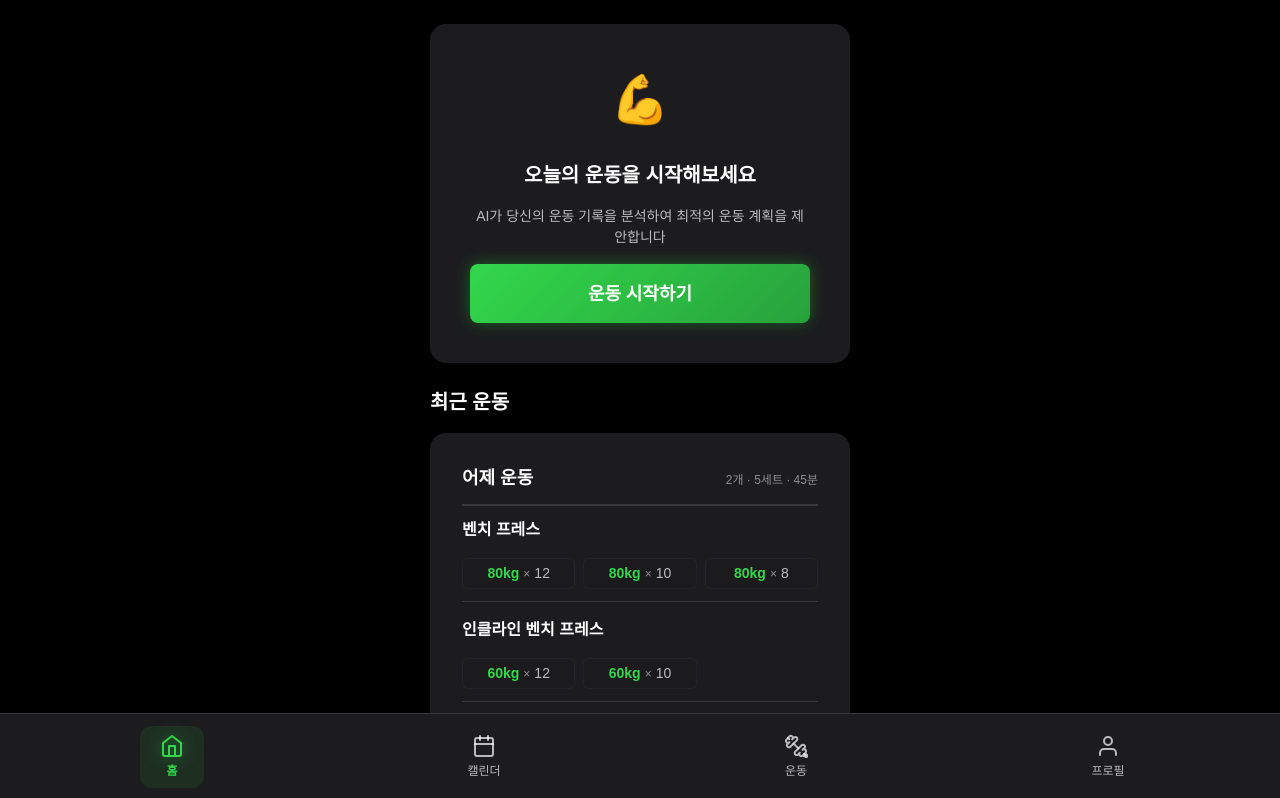
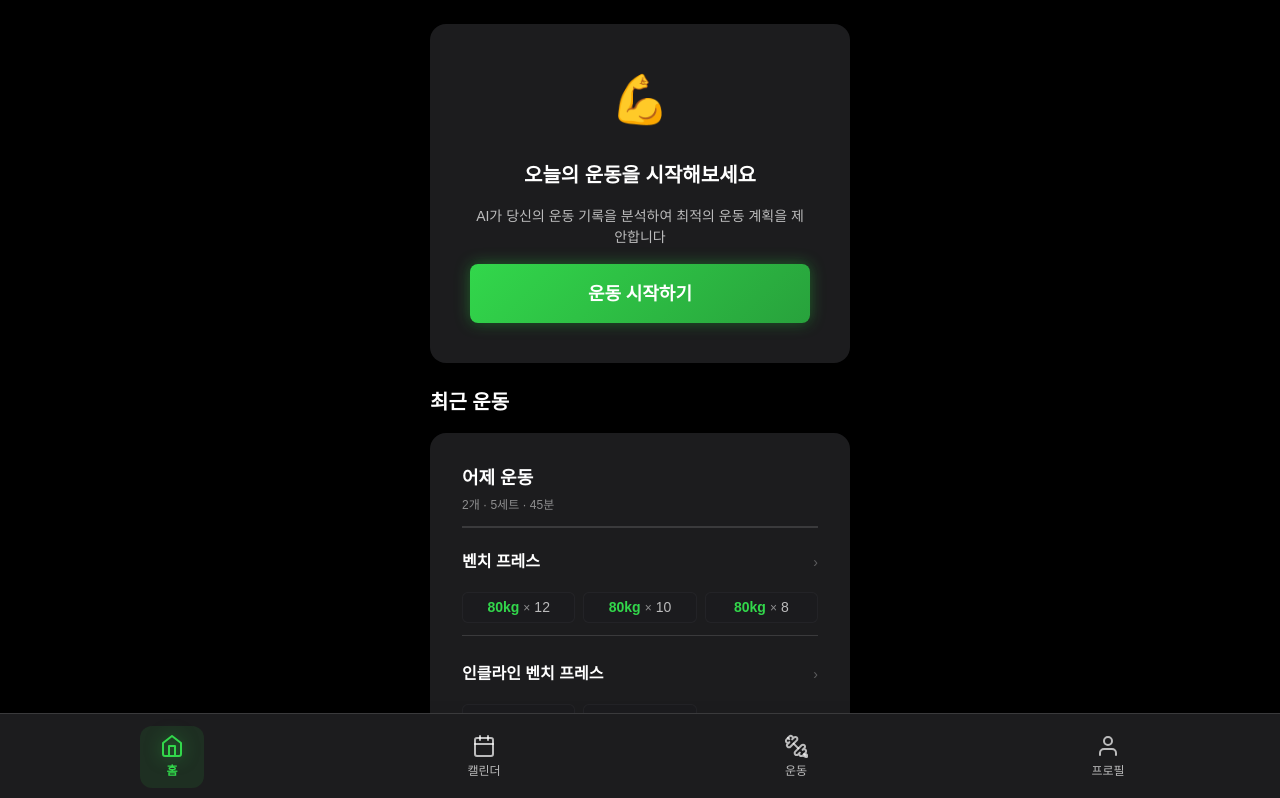
Before and after one commit to Sharknia/dowajwo-woondong, a Next.js app: page / in a window 1280 px wide. Shown: the top 798 px of the page. Built offline with nearby package versions, Linux system fonts and the light colour scheme.

Commit message:
운동 세션 카드 및 운동 카드 컴포넌트에 운동 편집 기능 추가. 운동 카드에서 마우스 오버 시 스타일 변경 및 접근성 개선을 위한 버튼 추가로 사용자 경험 향상.

```diff
--- a/app/calendar/page.tsx
+++ b/app/calendar/page.tsx
@@ -146,6 +146,11 @@ function CalendarPageContent() {
     // TODO: 운동 추가 페이지로 이동
   };
 
+  const handleEditWorkout = (sessionId: string) => {
+    console.log('운동 편집:', sessionId);
+    // TODO: 운동 편집 페이지로 이동
+  };
+
   const handleNavClick = (itemId: string) => {
     console.log('네비게이션 아이템 클릭:', itemId);
     setActiveNavItem(itemId);
@@ -175,6 +180,7 @@ function CalendarPageContent() {
             <WorkoutSessionCard
               session={selectedWorkout}
               onClick={() => console.log('운동 상세 보기')}
+              onEdit={() => handleEditWorkout(selectedWorkout.id)}
             />
           ) : (
             <div style={emptyStateStyle}>
--- a/components/workout/ExerciseCard.tsx
+++ b/components/workout/ExerciseCard.tsx
@@ -19,20 +19,43 @@ export function ExerciseCard({ exercise, onClick }: ExerciseCardProps) {
   const { theme } = useTheme();
   const isDark = theme === 'dark';
 
+  const [isHovered, setIsHovered] = React.useState(false);
+
   const containerStyle: React.CSSProperties = {
     display: 'flex',
     flexDirection: 'column',
     gap: spacing[2],
     paddingBottom: spacing[3],
     borderBottom: `1px solid ${isDark ? colors.dark.surfaceTertiary : colors.light.surfaceTertiary}`,
+  };
+
+  const exerciseNameButtonStyle: React.CSSProperties = {
+    display: 'flex',
+    alignItems: 'center',
+    justifyContent: 'space-between',
     cursor: onClick ? 'pointer' : 'default',
+    background: 'none',
+    border: 'none',
+    padding: 0,
+    width: '100%',
+    minHeight: '44px', // 터치 타겟 최소 크기
+    transition: 'opacity 0.2s ease',
+    opacity: isHovered ? 0.8 : 1,
   };
 
   const exerciseNameStyle: React.CSSProperties = {
     fontSize: typography.fontSize.base,
     fontWeight: typography.fontWeight.semibold,
     color: isDark ? colors.text.dark.primary : colors.text.light.primary,
-    marginBottom: spacing[2],
+    textAlign: 'left',
+  };
+
+  const chevronStyle: React.CSSProperties = {
+    fontSize: '14px',
+    color: isDark ? colors.text.dark.secondary : colors.text.light.secondary,
+    opacity: isHovered ? 1 : 0.4,
+    transition: 'all 0.2s ease',
+    transform: isHovered ? 'translateX(2px)' : 'translateX(0)',
   };
 
   const setsContainerStyle: React.CSSProperties = {
@@ -43,8 +66,21 @@ export function ExerciseCard({ exercise, onClick }: ExerciseCardProps) {
   };
 
   return (
-    <div style={containerStyle} onClick={onClick}>
-      <h4 style={exerciseNameStyle}>{exercise.name}</h4>
+    <div style={containerStyle}>
+      {onClick ? (
+        <button
+          style={exerciseNameButtonStyle}
+          onClick={onClick}
+          onMouseEnter={() => setIsHovered(true)}
+          onMouseLeave={() => setIsHovered(false)}
+          aria-label={`${exercise.name} 상세 기록 보기`}
+        >
+          <h4 style={exerciseNameStyle}>{exercise.name}</h4>
+          <span style={chevronStyle}>›</span>
+        </button>
+      ) : (
+        <h4 style={exerciseNameStyle}>{exercise.name}</h4>
+      )}
       <div style={setsContainerStyle}>
         {exercise.sets.map((set, index) => (
           <SetCard
--- a/components/workout/WorkoutSessionCard.tsx
+++ b/components/workout/WorkoutSessionCard.tsx
@@ -10,23 +10,31 @@ import type { WorkoutSession } from '@/types/workout';
 interface WorkoutSessionCardProps {
   session: WorkoutSession;
   onClick?: () => void;
+  onEdit?: () => void;
 }
 
 /**
  * 운동 세션 카드 컴포넌트
  * 날짜별 운동 묶음을 표시 (9월 15일 운동)
  */
-export function WorkoutSessionCard({ session, onClick }: WorkoutSessionCardProps) {
+export function WorkoutSessionCard({ session, onClick, onEdit }: WorkoutSessionCardProps) {
   const { theme } = useTheme();
   const isDark = theme === 'dark';
+  const [isEditHovered, setIsEditHovered] = React.useState(false);
 
   const headerStyle: React.CSSProperties = {
     display: 'flex',
     justifyContent: 'space-between',
-    alignItems: 'baseline',
+    alignItems: 'center',
     marginBottom: spacing[3],
     paddingBottom: spacing[3],
     borderBottom: `2px solid ${isDark ? colors.dark.surfaceTertiary : colors.light.surfaceTertiary}`,
+  };
+
+  const headerLeftStyle: React.CSSProperties = {
+    display: 'flex',
+    flexDirection: 'column',
+    gap: spacing[1],
   };
 
   const dateStyle: React.CSSProperties = {
@@ -38,6 +46,27 @@ export function WorkoutSessionCard({ session, onClick }: WorkoutSessionCardProps
   const statsStyle: React.CSSProperties = {
     fontSize: typography.fontSize.xs,
     color: isDark ? colors.text.dark.tertiary : colors.text.light.tertiary,
+  };
+
+  const editButtonStyle: React.CSSProperties = {
+    background: 'none',
+    border: 'none',
+    cursor: onEdit ? 'pointer' : 'default',
+    padding: spacing[2],
+    minWidth: '44px',
+    minHeight: '44px',
+    display: 'flex',
+    alignItems: 'center',
+    justifyContent: 'center',
+    borderRadius: '8px',
+    opacity: isEditHovered ? 1 : 0.7,
+    transition: 'opacity 0.2s ease',
+  };
+
+  const editIconStyle: React.CSSProperties = {
+    fontSize: typography.fontSize.xl,
+    color: isDark ? colors.text.dark.secondary : colors.text.light.secondary,
+    lineHeight: 1,
   };
 
   const exercisesContainerStyle: React.CSSProperties = {
@@ -69,11 +98,24 @@ export function WorkoutSessionCard({ session, onClick }: WorkoutSessionCardProps
     <Card variant="default" padding="lg">
       <div>
         <div style={headerStyle}>
-          <h3 style={dateStyle}>{formatDate(session.date)}</h3>
-          <span style={statsStyle}>
-            {totalExercises}개 · {totalSets}세트
-            {session.totalDuration && ` · ${session.totalDuration}분`}
-          </span>
+          <div style={headerLeftStyle}>
+            <h3 style={dateStyle}>{formatDate(session.date)}</h3>
+            <span style={statsStyle}>
+              {totalExercises}개 · {totalSets}세트
+              {session.totalDuration && ` · ${session.totalDuration}분`}
+            </span>
+          </div>
+          {onEdit && (
+            <button
+              style={editButtonStyle}
+              onClick={onEdit}
+              onMouseEnter={() => setIsEditHovered(true)}
+              onMouseLeave={() => setIsEditHovered(false)}
+              aria-label="운동 기록 수정"
+            >
+              <span style={editIconStyle}>⋯</span>
+            </button>
+          )}
         </div>
         <div style={exercisesContainerStyle}>
           {session.exercises.map((exercise, index) => (
```
